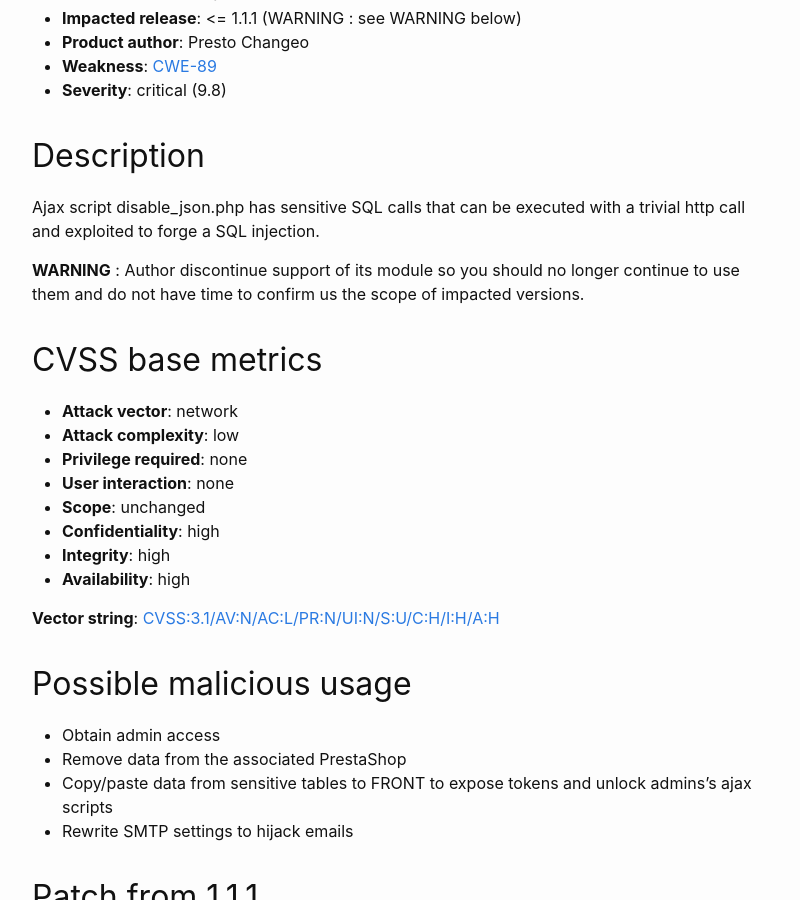
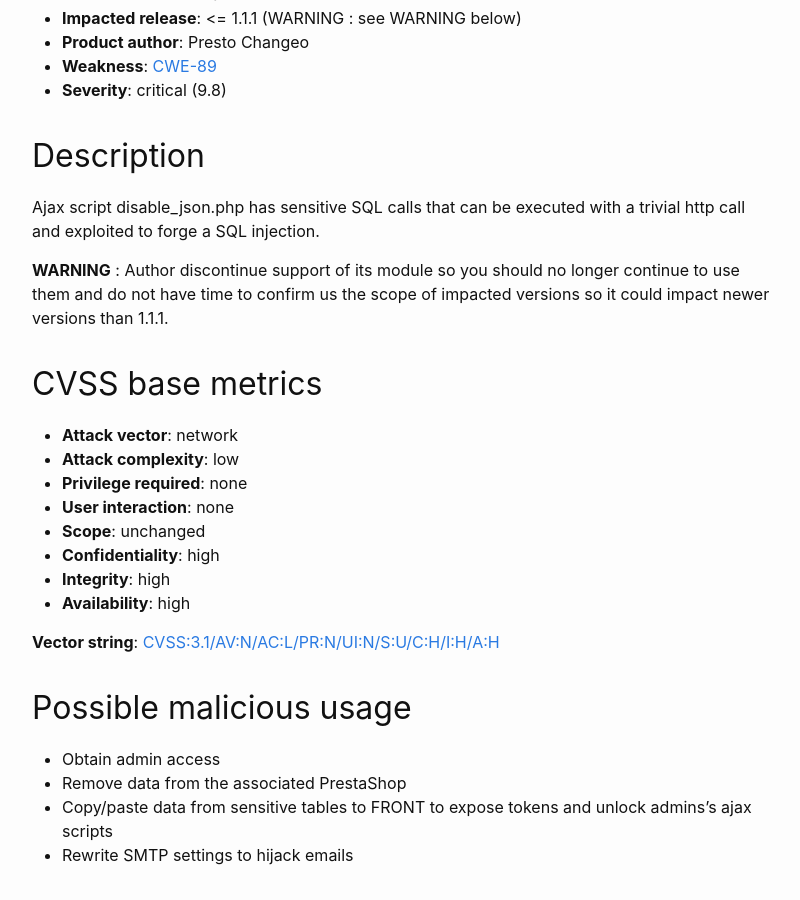
Before and after one commit to friends-of-presta/security-advisories, a Jekyll site: the page built from _posts/2023-09-28-testsitecreator-89.md, in a window 1280 px wide and 900 px high, scrolled down 1094 px. Shown: the whole window, without its empty margins (238-1038 px from the left). Built offline with Jekyll 4.4.1, drawn with Linux system fonts in a browser that asks for light colours.

Commit message:
Update 2023-09-28-testsitecreator-89.md

```diff
--- a/_posts/2023-09-28-testsitecreator-89.md
+++ b/_posts/2023-09-28-testsitecreator-89.md
@@ -28,7 +28,7 @@ In the module "Test Site Creator" (testsitecreator) from Presto Changeo for Pres
 
 Ajax script disable_json.php has sensitive SQL calls that can be executed with a trivial http call and exploited to forge a SQL injection.
 
-**WARNING** : Author discontinue support of its module so you should no longer continue to use them and do not have time to confirm us the scope of impacted versions.
+**WARNING** : Author discontinue support of its module so you should no longer continue to use them and do not have time to confirm us the scope of impacted versions so it could impact newer versions than 1.1.1.
 
 ## CVSS base metrics
 
```
